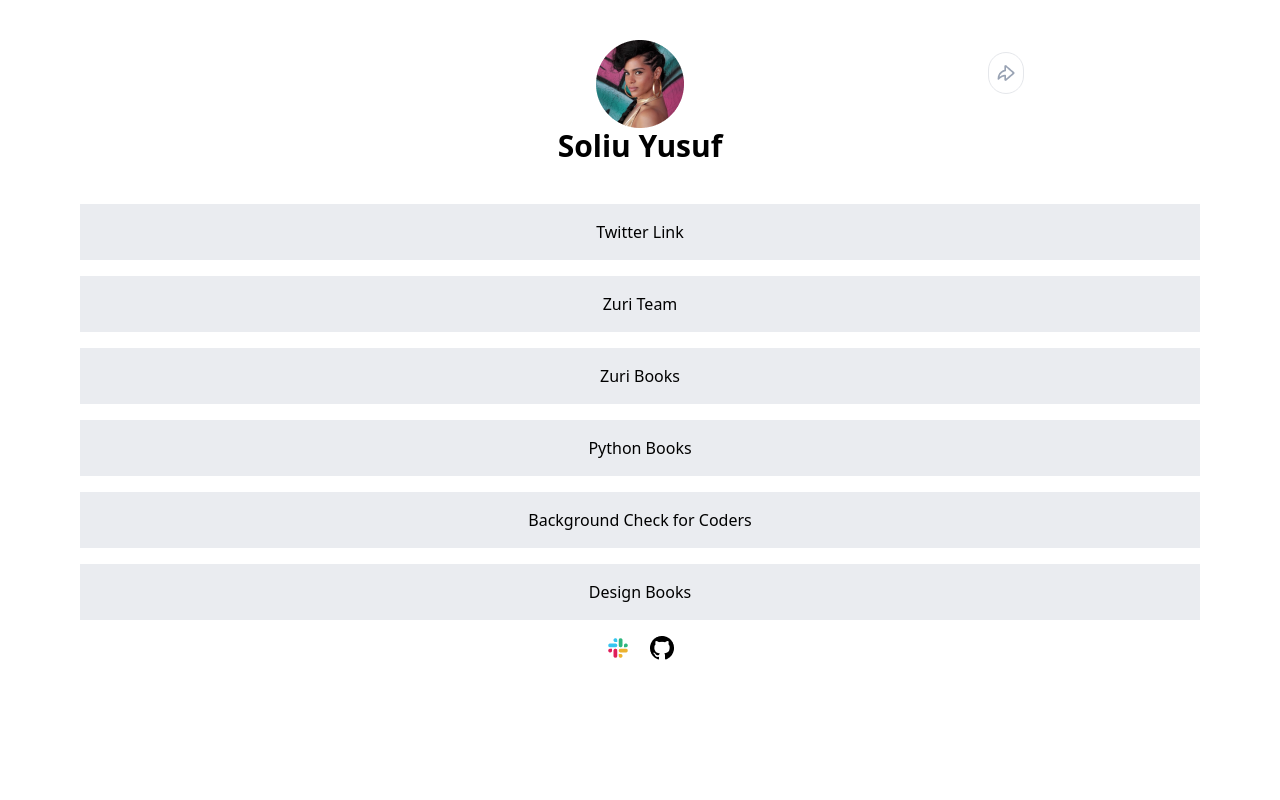
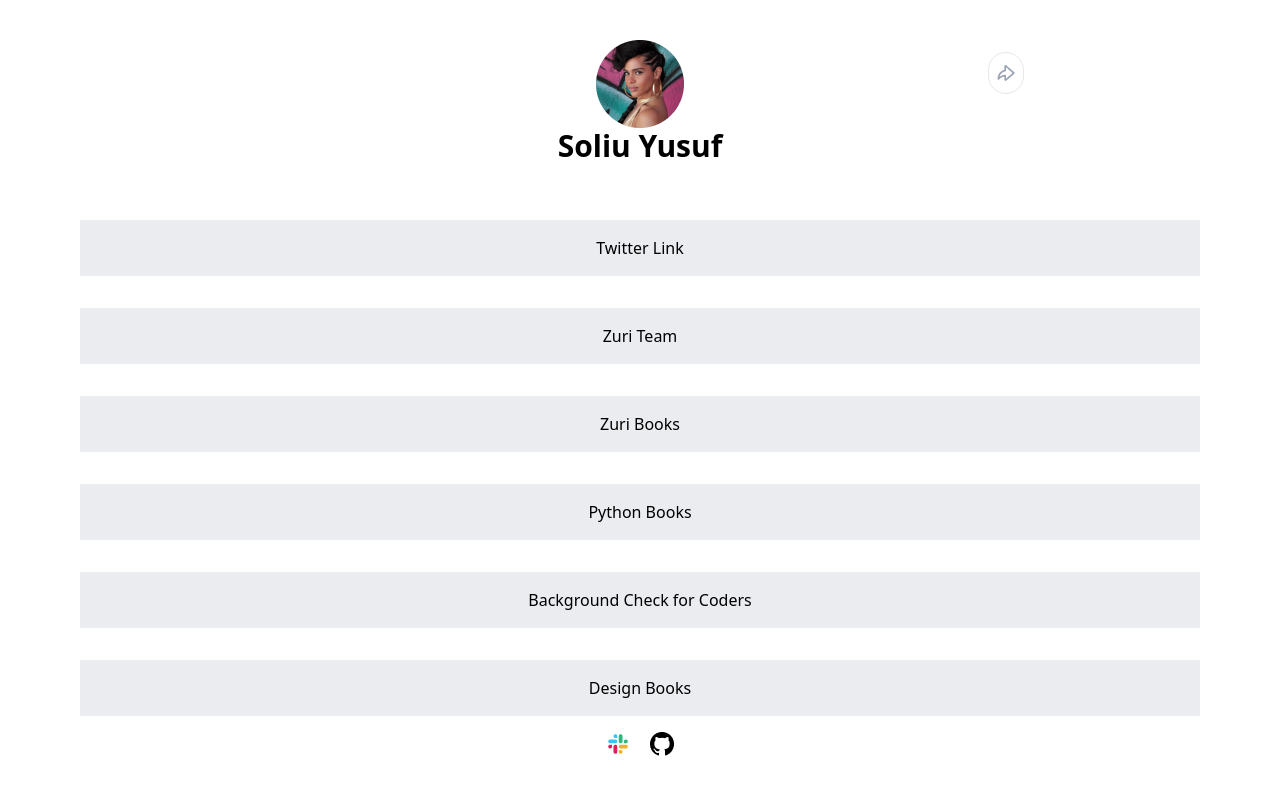
Before and after one commit to whalay/Linktree, a React (Vite) app: page / in a window 1280 px wide. Shown: the top 800 px of the page. Built offline with nearby package versions, Linux system fonts and the light colour scheme.

Commit message:
Edited the links

```diff
--- a/src/components/Home.jsx
+++ b/src/components/Home.jsx
@@ -13,66 +13,83 @@ const Home = () => {
       <div className="text-md text-center h-screen">
         <div className="my-10 relative">
           <span className="absolute top-3 right-8 border rounded-full p-2 py-3 md:hidden">
-            {" "}
             <img src={more} alt="" />
           </span>
           <span className="absolute top-3 right-64 border rounded-full p-2 py-3 hidden md:block">
             <img src={share} alt="" />
           </span>
-          <img src={profile} alt="" className="m-auto" id="profile_img" />
+          <img src={profile} alt="" className="m-auto" id="profile__img" />
           <p className="font-bold text-3xl">Soliu Yusuf</p>
         </div>
-        <ul className="text-center">
-          <a href="http://twitter.com/holar102" target="_blank" id="twitter">
-            <li className="bg-[#EAECF0] p-4 m-4 md:mx-20 hover:bg-[#D0D5DD] active:bg-[#D0D5DD]">
+        <div className="text-center flex flex-col">
+          <a
+            href="http://twitter.com/holar102"
+            target="_blank"
+            id="twitter"
+            className="bg-[#EAECF0] p-4 m-4 md:mx-20 hover:bg-[#D0D5DD] active:bg-[#D0D5DD]"
+          >
             Twitter Link
-            </li>
           </a>
 
-          <li id="slack"className="bg-[#EAECF0] p-4 m-4 md:mx-20 hover:bg-[#D0D5DD] active:bg-[#D0D5DD] hidden">
+          <a
+            href="/"
+            id="slack"
+            className="bg-[#EAECF0] p-4 m-4 md:mx-20 hover:bg-[#D0D5DD] active:bg-[#D0D5DD] hidden"
+          >
             Holar
-          </li>
+          </a>
 
-          <a href="http://books.zuri.team" target="_blank" id="btn_zuri">
-            <li className="bg-[#EAECF0] p-4 m-4 md:mx-20 hover:bg-[#D0D5DD] active:bg-[#D0D5DD]">
+          <a
+            href="http://books.zuri.team"
+            target="_blank"
+            id="btn__zuri"
+            className="bg-[#EAECF0] p-4 m-4 md:mx-20 hover:bg-[#D0D5DD] active:bg-[#D0D5DD]"
+          >
             Zuri Team
-            </li>
           </a>
-          <a href="http://books.zuri.team" target="_blank" i="books">
-            <li className="bg-[#EAECF0] p-4 m-4 md:mx-20 hover:bg-[#D0D5DD] active:bg-[#D0D5DD]">
+          <a
+            href="http://books.zuri.team"
+            target="_blank"
+            id="books"
+            className="bg-[#EAECF0] p-4 m-4 md:mx-20 hover:bg-[#D0D5DD] active:bg-[#D0D5DD]"
+          >
             Zuri Books
-            </li>
           </a>
           <a
             href="https://books.zuri.team/python-for-beginners?ref_id=<yourslackname>"
             target="_blank"
-            id="book_python"
+            id="book__python"
+            className="bg-[#EAECF0] p-4 m-4 md:mx-20 hover:bg-[#D0D5DD] active:bg-[#D0D5DD]"
           >
-            <li className="bg-[#EAECF0] p-4 m-4 md:mx-20 hover:bg-[#D0D5DD] active:bg-[#D0D5DD]">
             Python Books
-            </li>
           </a>
-          <a href="https://background.zuri.team" target="_blank" id="pitch">
-            <li className="bg-[#EAECF0] p-4 m-4 md:mx-20 hover:bg-[#D0D5DD] active:bg-[#D0D5DD]">
+          <a
+            href="https://background.zuri.team"
+            target="_blank"
+            id="pitch"
+            className="bg-[#EAECF0] p-4 m-4 md:mx-20 hover:bg-[#D0D5DD] active:bg-[#D0D5DD]"
+          >
             Background Check for Coders
-            </li>
           </a>
           <a
             href="https://books.zuri.team/design-rules"
             target="_blank"
-            id="book_design"
+            id="book__design"
+            className="bg-[#EAECF0] p-4 m-4 md:mx-20 hover:bg-[#D0D5DD] active:bg-[#D0D5DD]"
           >
-            <li className="bg-[#EAECF0] p-4 m-4 md:mx-20 active:bg-[#D0D5DD] hover:bg-[#D0D5DD]">
             Design Books
-            </li>
           </a>
-        </ul>
+        </div>
         <div className="flex justify-center gap-5">
-        <a href="https://app.slack.com/client/T042F7V19Q8/C041JU70S5U/rimeto_profile/U0487V7BULV"><img src={slack} alt="" /></a>
-       <a href="https://github.com/whalay"><img src={github} alt="" /></a>
+          <a href="https://app.slack.com/client/T042F7V19Q8/C041JU70S5U/rimeto_profile/U0487V7BULV">
+            <img src={slack} alt="" />
+          </a>
+          <a href="https://github.com/whalay">
+            <img src={github} alt="" />
+          </a>
         </div>
       </div>
-      <footer className="test-left p-5 mt-36 ">
+      <footer className="test-left p-5 mt-28 ">
         <hr />
         <div className="p-5  md:flex justify-between">
           <img src={I4G} alt="" />
```
Lines whose indentation alone changed are shown as unchanged.
